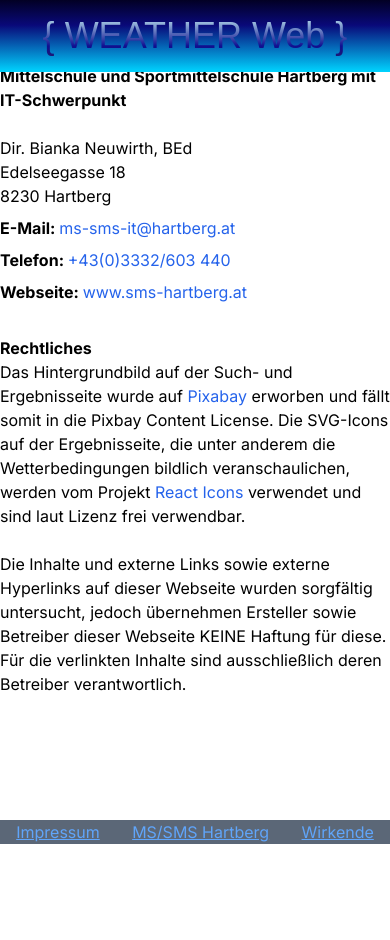
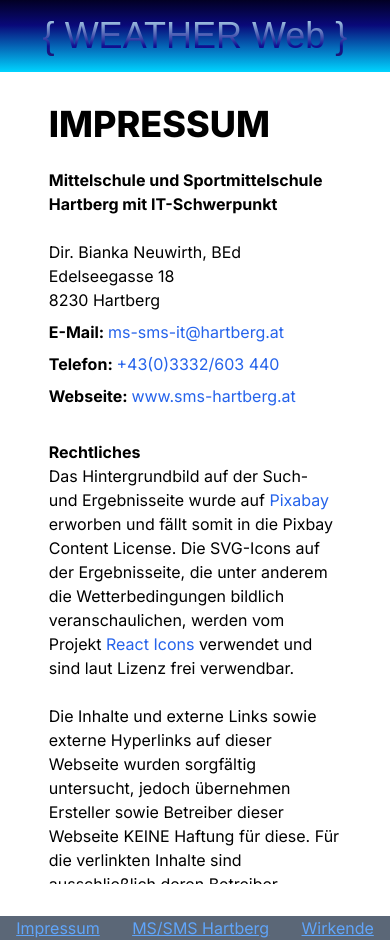
Before and after one commit to sms-hartberg/wetter-web-sms-hartberg, a Next.js app: page /impressum in a window 390 px wide. Before the commit the page ends 844 px from the top, so only its background shows below. Built offline with nearby package versions, Linux system fonts and the light colour scheme.

Commit message:
Kinda fixed impressum | Using dvh and dvw instead of vh and vw for mobile

```diff
--- /dev/null
+++ b/app/impressum/body_styles.module.css
@@ -0,0 +1,3 @@
+body {
+    height: 100%;
+}
--- a/app/impressum/page.tsx
+++ b/app/impressum/page.tsx
@@ -2,16 +2,16 @@ import React from 'react'
 import Footer from '../components/footer'
 import Logo from '../components/logo'
 import styles from "../main.module.css"
+import body_styles from "./body_styles.module.css"
 
 const page = () => {
     return (
-        <div className={'w-screen h-screen flex-col flex'}>
-            <div className='fixed top-0'>
+        <main className={'h-[100dvh] max-h-[100dvh] w-[100dvw] flex flex-col items-center'}>
+            <div>
                 <Logo/>
             </div>
-            <div className='flex flex-col flex-grow'>
-                <div className='flex-col flex justify-center h-full'>
-                    <div className='max-h-full h-full overflow-y-scroll'>
+            <div className='flex flex-col justify-center items-center max-w-[75%] w-[75%] max-h-full pt-8 pb-8'>
+                <div className='overflow-y-scroll flex flex-col'>
                     <p className='font-extrabold text-4xl'>
                         IMPRESSUM
                     </p>
@@ -39,11 +39,10 @@ const page = () => {
                     </div>
                 </div>
             </div>
-            </div>
-            <div className='fixed bottom-0'>
+            <div>
                 <Footer/>
             </div>
-        </div>
+        </main>
     )
 }
 
```
Lines whose indentation alone changed are shown as unchanged.
